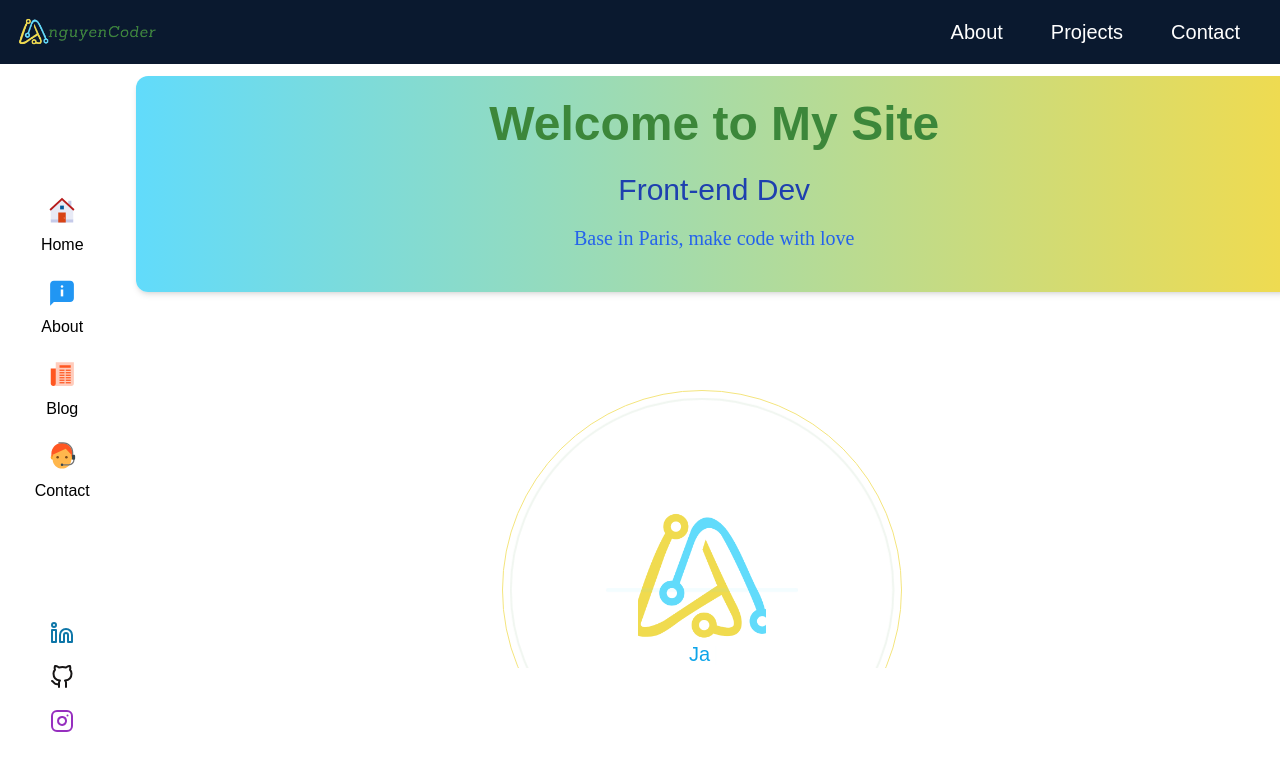
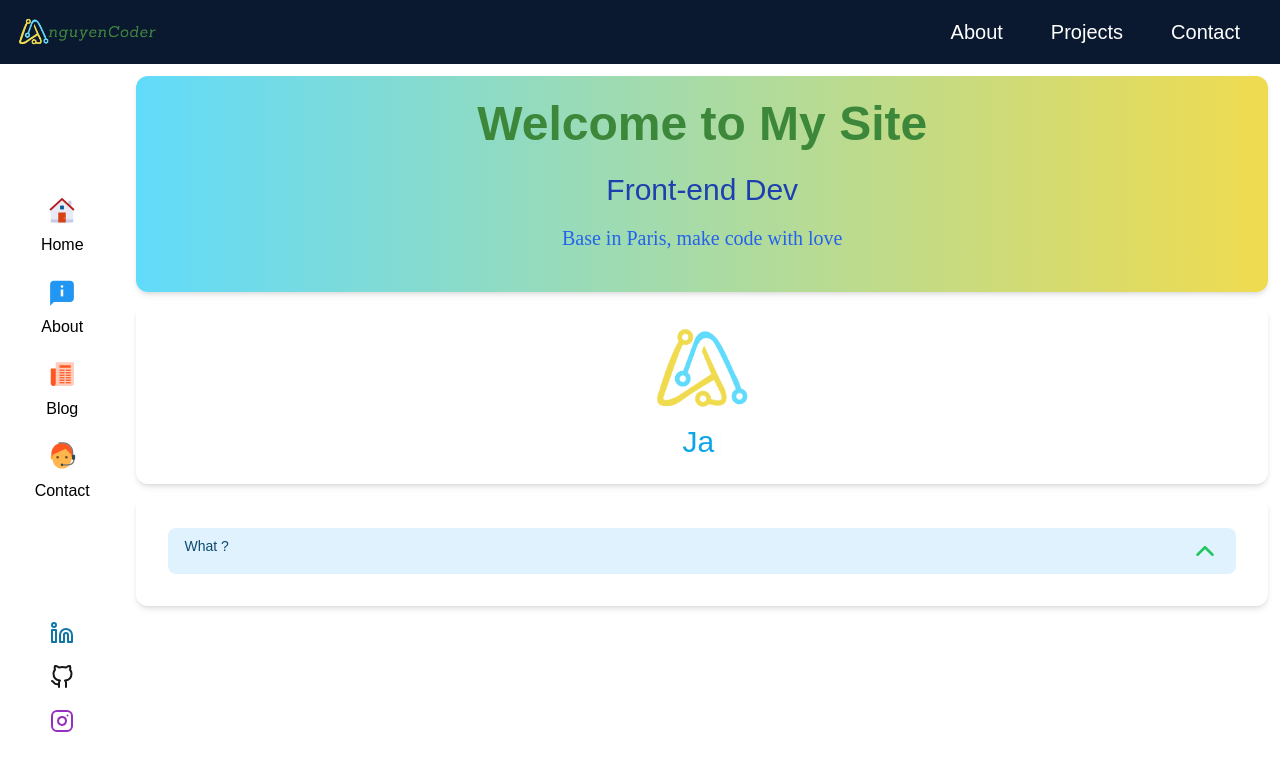
Before and after one commit to mrnguyencoder/myportfolio, a React (Create React App) app: page / in a window 1280 px wide. Shown: the top 770 px of the page. Built offline with nearby package versions, Linux system fonts and the light colour scheme.

Commit message:
Disclosure headless

```diff
--- a/src/pages/Home.js
+++ b/src/pages/Home.js
@@ -1,8 +1,11 @@
 import React from 'react';
-import { FiLinkedin, FiGithub, FiInstagram } from 'react-icons/fi';
+import { FiLinkedin, FiGithub, FiInstagram, FiChevronUp } from 'react-icons/fi';
 import { FcAbout, FcAssistant, FcHome, FcNews } from "react-icons/fc";
 import { Cursor, useTypewriter } from 'react-simple-typewriter';
 import Icon from '../assets/iconnguyencoder.png';
+import { Disclosure } from '@headlessui/react';
+
+
 
 
 function Home() {
@@ -16,15 +19,15 @@ function Home() {
     delaySpeed: 2000,
   });
   return (
-    <div className='flex w-full h-screen'>
+    <div className='flex w-full h-screen '>
 
       {/* nav sidebar from medium min-width 768px breakpoints */}
       <div className="hidden w-[8%] m-3 md:flex flex-col items-center justify-evenly">
         <div className="">
-          <a href="#" rel='noreferrer' className="flex flex-col justify-center items-center gap-2 pb-5"> <FcHome className='text-3xl' />Home</a>
-          <a href="#" rel='noreferrer' className="flex flex-col justify-center items-center gap-2 pb-5"> <FcAbout className='text-3xl' />About</a>
-          <a href="#" rel='noreferrer' className="flex flex-col justify-center items-center gap-2 pb-5"> <FcNews className='text-3xl' />Blog</a>
-          <a href="#" rel='noreferrer' className="flex flex-col justify-center items-center gap-2"> <FcAssistant className='text-3xl' />Contact</a>
+          <a href="" rel='noreferrer' className="flex flex-col justify-center items-center gap-2 pb-5"> <FcHome className='text-3xl' />Home</a>
+          <a href="" rel='noreferrer' className="flex flex-col justify-center items-center gap-2 pb-5"> <FcAbout className='text-3xl' />About</a>
+          <a href="" rel='noreferrer' className="flex flex-col justify-center items-center gap-2 pb-5"> <FcNews className='text-3xl' />Blog</a>
+          <a href="" rel='noreferrer' className="flex flex-col justify-center items-center gap-2"> <FcAssistant className='text-3xl' />Contact</a>
         </div>
 
         <div className="text-2xl flex flex-col gap-5">
@@ -55,8 +58,7 @@ function Home() {
       {/* main right home  */}
       <div className="w-full md:w-[92%] ">
 
-        <div className="container
-                        bg-gradient-to-r from-[#61dbfb] to-[#f0db4f]
+        <div className="bg-gradient-to-r from-[#61dbfb] to-[#f0db4f]
                         m-3 p-6 shadow-md rounded-xl
         ">
           <p className="text-5xl text-[#3C873A] font-bold text-center mb-6">Welcome to My Site</p>
@@ -68,64 +70,46 @@ function Home() {
           </p>
         </div>
 
-        <div className="
-                        flex flex-col justify-center items-center
-                        text-center overflow-hidden
-
-                        ">
-          {/* make circles */}
-          <div className="
-                flex flex-col justify-center items-center
-                mt-52 relative
-                ">
-            <img src={Icon} alt="icon nguyencoder" className='h-32 w-32 mx-auto object-cover' />
-            <div className="
-                border border-[#61dbfb] rounded-full
-                h-[00px] w-[100px] animate-ping absolute"></div>
-            <div className="
-                border border-[#3C873A] rounded-full
-                h-[200px] w-[200px] animate-ping absolute"></div>
-            <div className="
-                border border-[#f0db4f] rounded-full
-                h-[400px] w-[400px] animate-pulse absolute"></div>
-            <p className="text-xl text-sky-500 ">
-            <span>{ text }</span>
-            <Cursor cursorColor='#61dbfb' />
-          </p>
+        <div className="m-3 p-6 shadow-md rounded-xl">
+            <div className="flex flex-col justify-center items-center gap-4">
+              <img src={Icon} alt="icon nguyencoder" className='h-20' />
+              <p className="text-3xl text-sky-500 ">
+              <span>{ text }</span>
+              <Cursor cursorColor='#61dbfb' />
+              </p>
+            </div>
+        </div>
+        <div className="m-3 p-6 shadow-md rounded-xl">
+          <div className='mx-auto w-full rounded-2xl bg-white p-2'>
+          <Disclosure>
+          {({ open }) => (
+          <>
+            <Disclosure.Button className="flex w-full justify-between rounded-lg bg-sky-100 px-4 py-2 text-left text-sm font-medium text-sky-900 hover:bg-sky-200 focus:outline-none focus-visible:ring focus-visible:ring-sky-500 focus-visible:ring-opacity-75">
+              <p>What ?</p>
+              <FiChevronUp className={`${
+                    open ? 'rotate-180 transform' : ''
+                  } text-3xl text-green-500`}/>
+            </Disclosure.Button>
+            <Disclosure.Panel className="text-gray-500">
+              Yes! You can purchase a license that you can share with your entire
+              team.
+            </Disclosure.Panel>
+          </>
+            )}
+          </Disclosure>
           </div>
+        </div>
 
 
-        </div>
+      </div>
+
+
 
 
 
       </div>
-    </div>
 
-  //   <div className="flex flex-col min-h-screen bg-gray-200">
-  //   <header className="bg-white flex items-center justify-between p-4">
-  //     <div className="text-xl font-bold">My Portfolio</div>
-  //     <nav className="flex items-center">
-  //       <a className="mx-2 text-gray-700 hover:text-gray-900" href="#">Home</a>
-  //       <a className="mx-2 text-gray-700 hover:text-gray-900" href="#">About</a>
-  //       <a className="mx-2 text-gray-700 hover:text-gray-900" href="#">Projects</a>
-  //       <a className="mx-2 text-gray-700 hover:text-gray-900" href="#">Contact</a>
-  //     </nav>
-  //   </header>
-  //   <main className="container mx-auto px-4 mt-8">
-  //     <div className="flex flex-col items-center">
-  //       <img className="w-32 h-32 rounded-full mb-4" src="https://via.placeholder.com/150" alt="Profile picture" />
-  //       <h1 className="text-3xl font-bold mb-2">John Doe</h1>
-  //       <p className="text-xl text-gray-700 mb-8">Software Developer</p>
-  //       <p className="text-lg text-gray-700 mb-8">Welcome to my portfolio website! Here you can find out more about me, my skills and experience, and the projects I've worked on.</p>
-  //     </div>
-  //   </main>
-  //   <footer className="bg-white py-4 mt-8">
-  //     <div className="container mx-auto px-4 text-center text-gray-700">
-  //       &copy; 2021 John Doe. All rights reserved.
-  //     </div>
-  //   </footer>
-  // </div>
+
   )
 }
 
```
